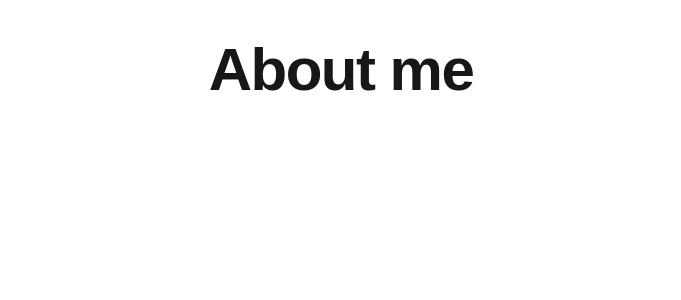
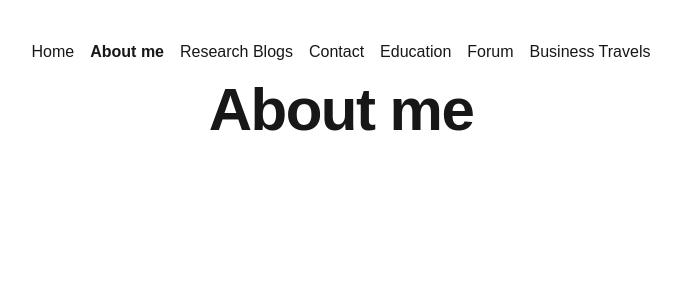
Before and after one commit to DujePerisin/hci-assignment-3, a Next.js app: page /about in a window 1280 px wide. Shown: the top 300 px of the page, without its empty margins (299-980 px from the left). Built offline with nearby package versions, Linux system fonts and the light colour scheme.

Commit message:
Adding a seperate navigation.tsx file as a "component hub"

```diff
--- a/src/app/about/page.tsx
+++ b/src/app/about/page.tsx
@@ -1,6 +1,9 @@
+import { Navigation } from "../components/navigation";
+
 export default function Home() {
   return (
     <main className="flex min-h-screen flex-col items-center p-10">
+      <Navigation/>
       <h1 className="text-6xl font-extrabold tracking-tight">About me</h1>
     </main>
   )
--- /dev/null
+++ b/src/app/components/navigation.tsx
@@ -0,0 +1,59 @@
+"use client";
+
+import Link from "next/link";
+import { usePathname } from "next/navigation";
+
+type Page = {
+  title: string;
+  path: `/${string}`;
+};
+
+//Legacy code --- will be removed in future commits (part of hardcoding)
+const pages: Page[] = [
+    {title: "Home",
+      path: "/"
+    },
+    {title: "About me",
+      path: "/about",
+    },
+    {title: "Research Blogs",
+      path: "/blog",
+    },
+    {title: "Contact",
+      path: "/contact",
+    },
+    {title: "Education",
+      path: "/education",
+    },
+    {title: "Forum",
+      path: "/forum",
+    },
+    {title: "Business Travels",
+      path: "/travel",
+    }
+  ];
+
+
+//Legacy code --- will be removed in future commits (part of hardcoding)
+function processPage(page: Page, index: number, pathname: string) {
+  return (
+    <li key={index}>
+      <Link
+        href={page.path}
+        className={pathname === page.path ? "font-extrabold" : ""}>
+        {page.title}
+      </Link>
+    </li> //highlighting the selected webpage (cool trick which notifies the user he has actually selected his desired website)
+  );
+}
+
+//Legacy code --- will be removed in future commits (part of hardcoding)
+//Function which will create all the nav-elements for each other website (syntactic sugar :D)
+export function Navigation() {
+  const pathname = usePathname(); //usePathname is a Client Component hook that lets you read the current URL's pathname
+  return (
+    <ul className="flex space-x-4 mb-4">
+      {pages.map((page, index) => processPage(page, index, pathname))}
+    </ul>
+  );
+}
```
